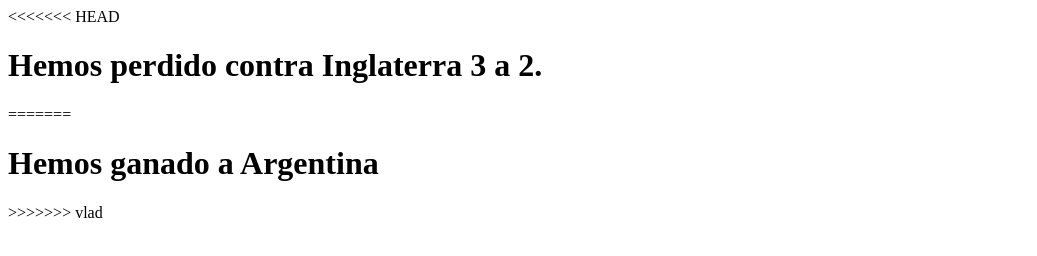
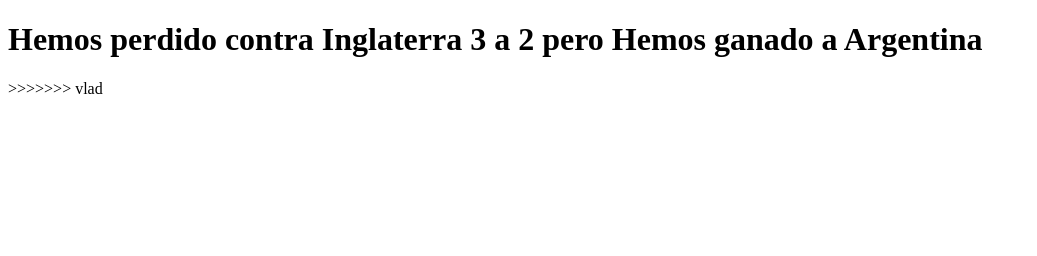
Before and after one commit to vladymir-ux/gitenriquevlad, a plain HTML site: page Texto.html in a window 1280 px wide. Shown: the whole page, without its empty margins (0-1037 px from the left). Drawn offline with Linux system fonts and the light colour scheme.

Commit message:
resolucion

```diff
--- a/Texto.html
+++ b/Texto.html
@@ -6,10 +6,9 @@
     <title>Document</title>
 </head>
 <body>
-<<<<<<< HEAD
-    <h1>Hemos perdido contra Inglaterra 3 a 2.</h1>
-=======
-    <h1>Hemos ganado a Argentina</h1>
+
+    <h1>Hemos perdido contra Inglaterra 3 a 2 pero Hemos ganado a Argentina</h1>
+
 >>>>>>> vlad
 </body>
 </html>
```
